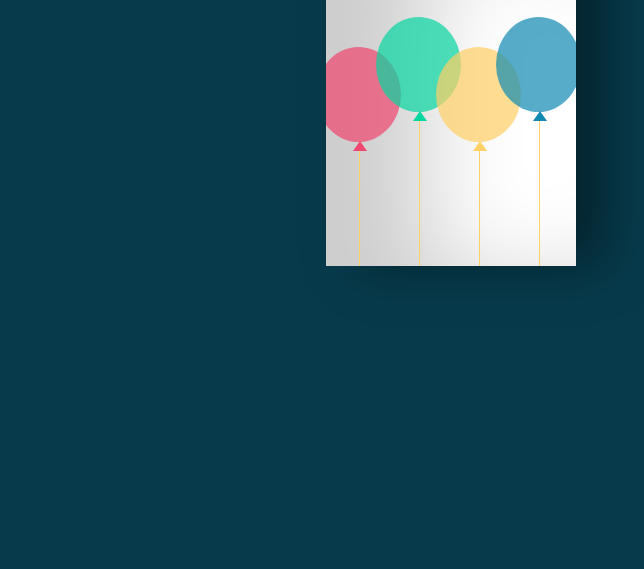
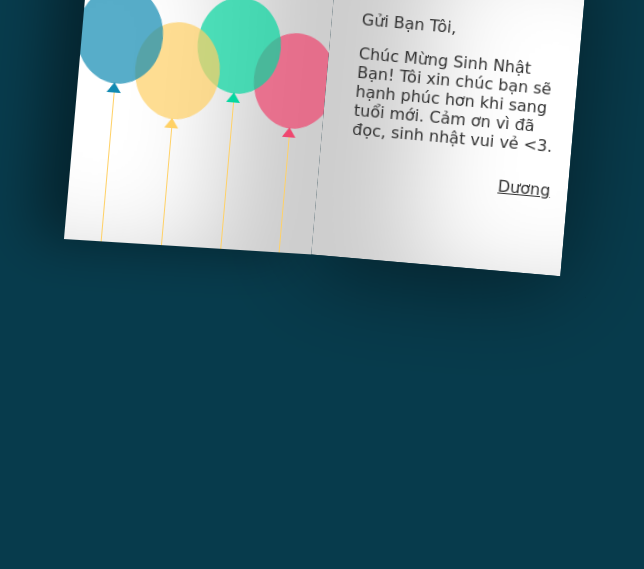
Before and after one commit to HduongX/Happybirthdaymyfriend, a plain HTML site: page index.html in a window 1280 px wide. Shown: the part 231-800 px from the top of the page, without its empty margins (189-833 px from the left). Drawn offline with Linux system fonts and the light colour scheme; a script that the page names is missing.

Commit message:
Update style.css

```diff
--- a/style.css
+++ b/style.css
@@ -157,22 +157,29 @@ p {
  outline-style: dashed;
 }
 
-@media (hover: none) {
+        .cardInside {
+        position: absolute;
+        background-color: #fff;
+        width: 250px;
+        height: 350px;
+        z-index: -1;
+        left: 0;
+        top: 0;
+        box-shadow: inset 100px 20px 100px rgba(0, 0, 0, 0.2);
+       }
 
-    .birthdayCard:hover {
+    .birthdayCard {
         transform: perspective(2500px) rotate(5deg);
         box-shadow: inset 100px 20px 100px rgba(0, 0, 0, .2), 0 10px 100px rgba(0, 0, 0, 0.5);
        }
 
-       .birthdayCard:hover .cardFront {
+       .birthdayCard .cardFront {
         transform: rotateY(-160deg);
        }
 
-       .birthdayCard:hover .happy {
+       .birthdayCard .happy {
         visibility: hidden;
        }
-
-}
 
 @keyframes blink {
  0% {
```
